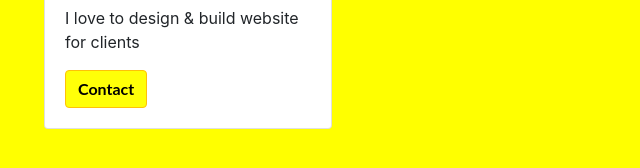
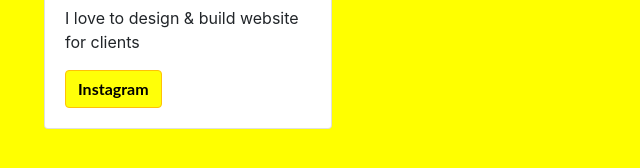
Before and after one commit to fullstuffdeveloper/new-blog-site, a Gatsby site: page / in a window 1280 px wide. Shown: the part 626-794 px from the top of the page, 0-640 px from the left. Built offline with nearby package versions, Linux system fonts and the light colour scheme; Gatsby itself is replaced by a stand-in of ours.

Commit message:
Added insta link

```diff
--- a/src/pages/index.js
+++ b/src/pages/index.js
@@ -21,7 +21,13 @@ const HomePage = () => {
           <Card.Body>
             <Card.Title>Hey, I am Abhishek</Card.Title>
             <Card.Text>I love to design & build website for clients</Card.Text>
-            <Button variant="warning">Contact</Button>
+            <Button
+              variant="warning"
+              href="https://www.instagram.com/__full_stack_developer__/"
+              target="_blank"
+            >
+              Instagram
+            </Button>
           </Card.Body>
         </Card>
       </div>
```
